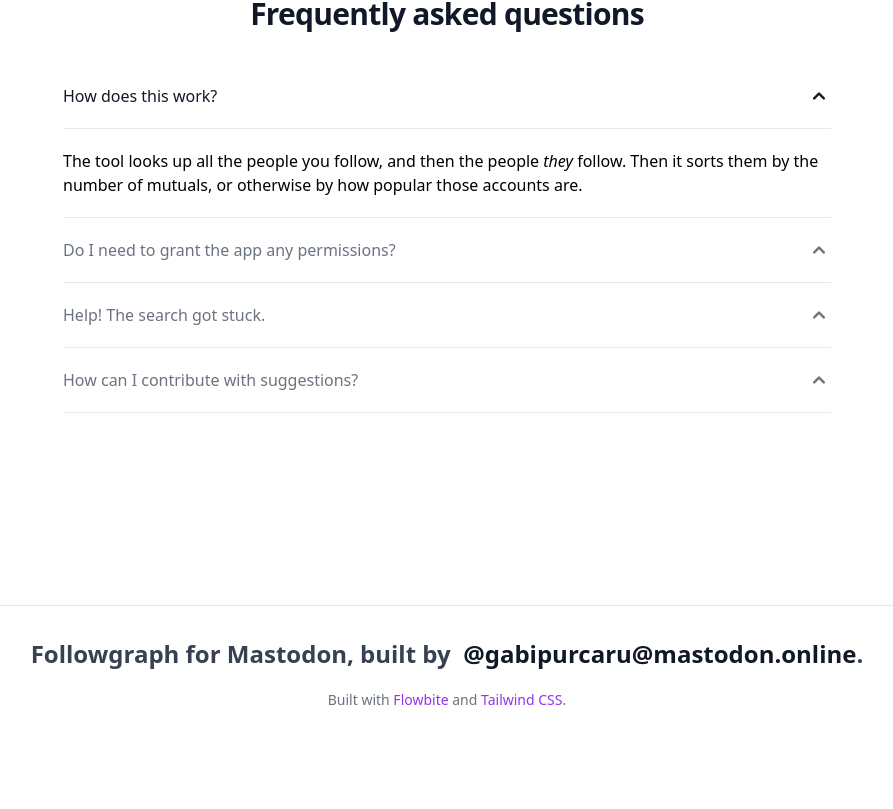
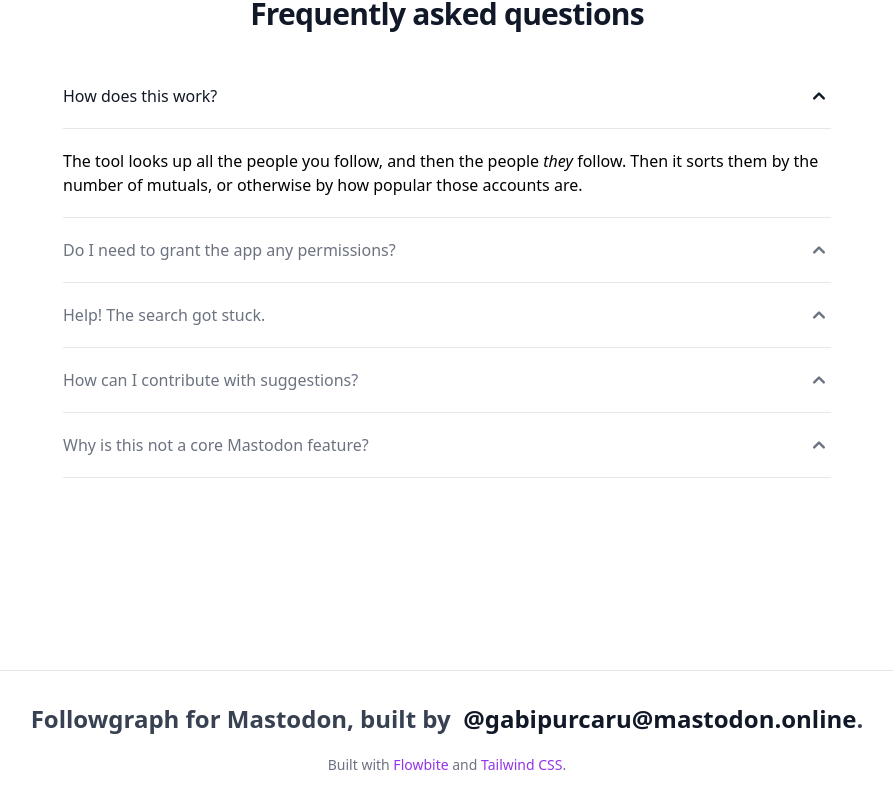
Before and after one commit to gabipurcaru/followgraph, a Next.js app: page / in a window 1280 px wide. Shown: the part 1096-1905 px from the top of the page, without its empty margins (193-1086 px from the left). Before the commit the page ends 1870 px from the top, so only its background shows below. Built offline with nearby package versions, Linux system fonts and the light colour scheme.

Commit message:
add faq entry

```diff
--- a/components/FAQ.tsx
+++ b/components/FAQ.tsx
@@ -23,6 +23,10 @@
           <FAQItem title="How can I contribute with suggestions?">
             Click the &quot;Fork me on Github&quot; link on the top right, and open up an issue.
           </FAQItem>
+
+          <FAQItem title="Why is this not a core Mastodon feature?">
+            Well, maybe it should be. In the meantime, you can use this website.
+          </FAQItem>
         </div>
       </div>
     </div>
```
